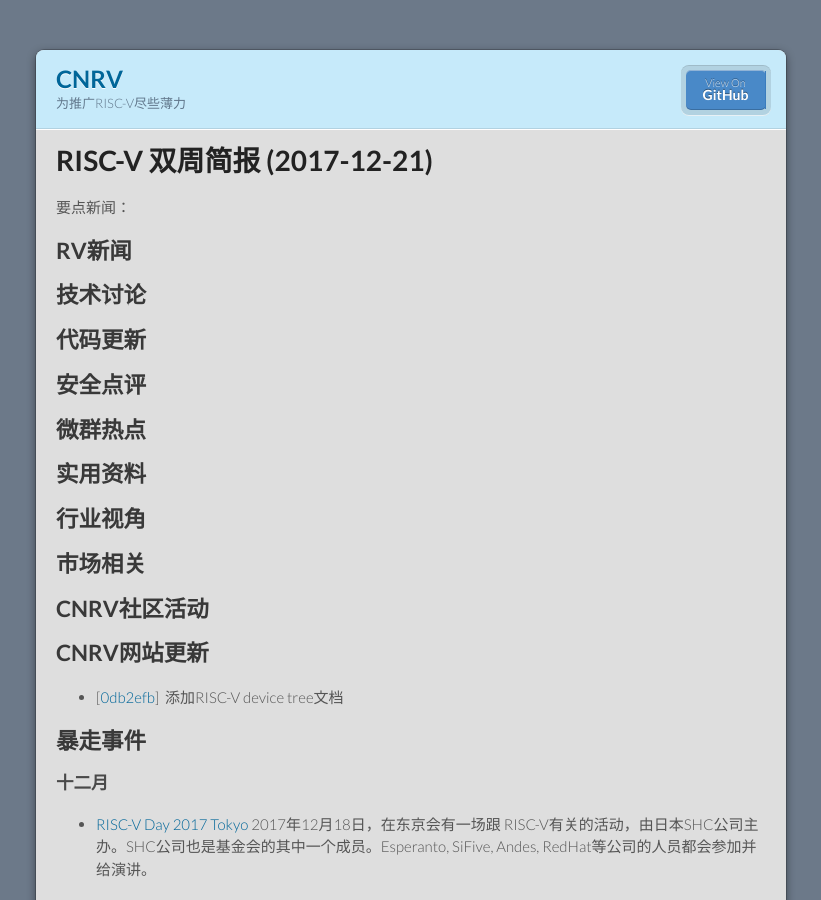
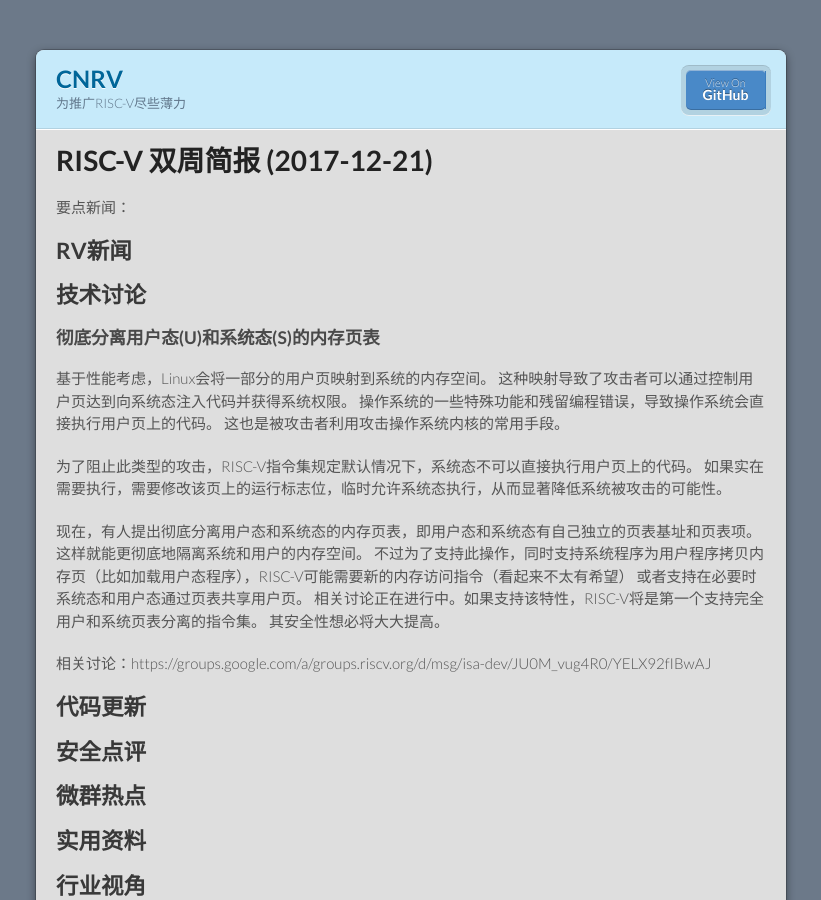
Before and after one commit to cnrv/home, a Jekyll site: the page built from bi-week-rpts/2017-12-21.md, in a window 1280 px wide and 900 px high. Shown: the whole window, without its empty margins (229-1050 px from the left). Built offline with Jekyll 4.4.1, drawn with Linux system fonts in a browser that asks for light colours; Markdown is read by kramdown in place of the engine named in the settings; comment, search, counter and statistics services are not loaded; our own code applies the rules of GitHub Pages for plain Markdown files.

Commit message:
separate U and S mode page table

```diff
--- a/bi-week-rpts/2017-12-21.md
+++ b/bi-week-rpts/2017-12-21.md
@@ -12,6 +12,24 @@ layout: default
 
 ## 技术讨论
 
+### 彻底分离用户态(U)和系统态(S)的内存页表
+
+基于性能考虑，Linux会将一部分的用户页映射到系统的内存空间。
+这种映射导致了攻击者可以通过控制用户页达到向系统态注入代码并获得系统权限。
+操作系统的一些特殊功能和残留编程错误，导致操作系统会直接执行用户页上的代码。
+这也是被攻击者利用攻击操作系统内核的常用手段。
+
+为了阻止此类型的攻击，RISC-V指令集规定默认情况下，系统态不可以直接执行用户页上的代码。
+如果实在需要执行，需要修改该页上的运行标志位，临时允许系统态执行，从而显著降低系统被攻击的可能性。
+
+现在，有人提出彻底分离用户态和系统态的内存页表，即用户态和系统态有自己独立的页表基址和页表项。
+这样就能更彻底地隔离系统和用户的内存空间。
+不过为了支持此操作，同时支持系统程序为用户程序拷贝内存页（比如加载用户态程序），RISC-V可能需要新的内存访问指令（看起来不太有希望）
+或者支持在必要时系统态和用户态通过页表共享用户页。
+相关讨论正在进行中。如果支持该特性，RISC-V将是第一个支持完全用户和系统页表分离的指令集。
+其安全性想必将大大提高。
+
+相关讨论：https://groups.google.com/a/groups.riscv.org/d/msg/isa-dev/JU0M_vug4R0/YELX92fIBwAJ
 
 
 ## 代码更新
```
